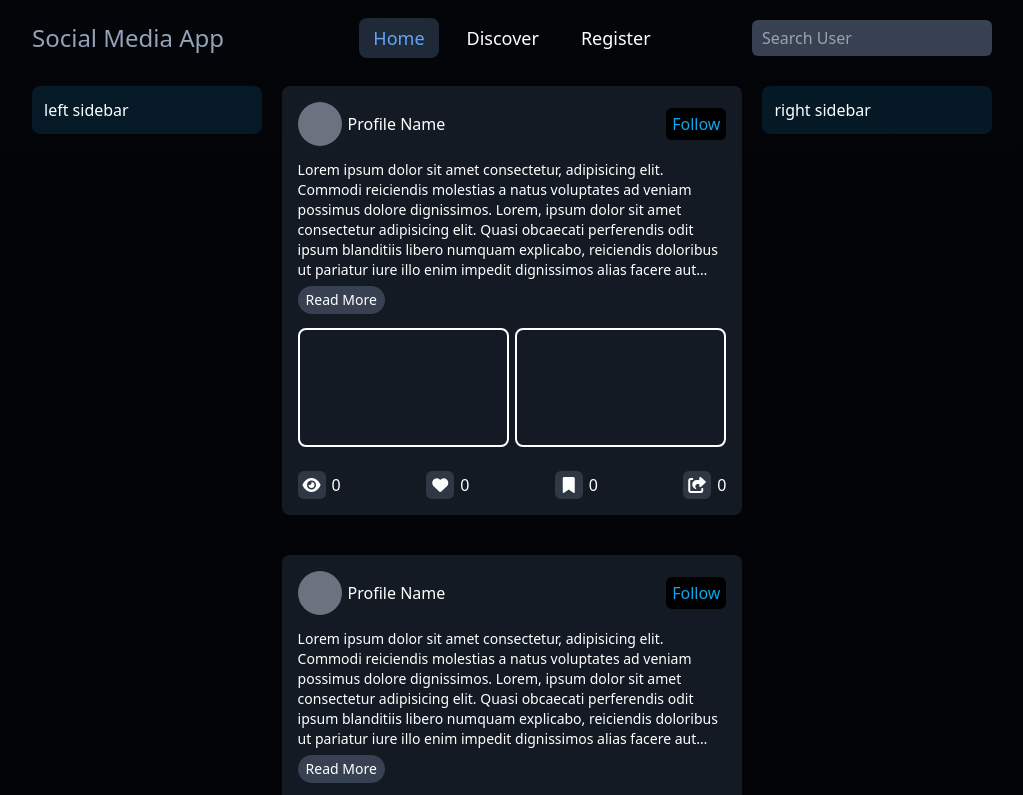
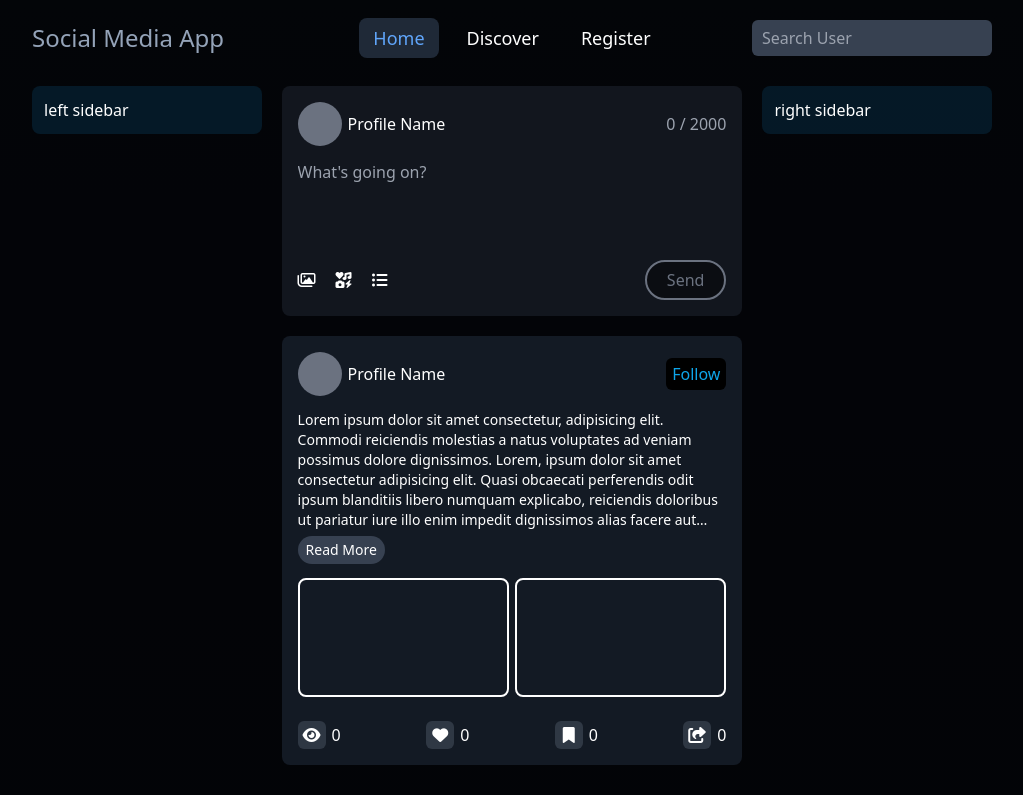
Before and after one commit to BahadirHakanYuksel/React_Projects, a React (Vite) app: page /social-media in a window 1280 px wide. Shown: the top 795 px of the page, without its empty margins (128-1151 px from the left). Built offline with nearby package versions, Linux system fonts and the light colour scheme.

Commit message:
user post sharing section part 1

```diff
--- a/src/Pages/Home/index.jsx
+++ b/src/Pages/Home/index.jsx
@@ -44,13 +44,13 @@ export default function Home() {
           Bahadır's Projects
         </header>
       </nav>
-      <div className="grid grid-cols-3 gap-8 justify-center px-20">
+      <div className="grid grid-cols-5 gap-8 justify-center px-20">
         {projects.map((project, i) => (
           <div
             className="border-2 border-solid border-gray-600 rounded-lg min-h[200px] p-3.5 flex flex-col items-center hover:border-gray-500 duration-200 gap-2.5 relative"
             key={i}
           >
-            <div className="absolute -left-4 -top-4 bg-gradient-to-tr to-sky-500 from-blue-800 text-blue-50 font-medium rounded-full w-10 text-lg h-10 flex items-center justify-center overflow-hidden">
+            <div className="absolute -left-4 -top-4 bg-gradient-to-tr to-sky-500 from-blue-800 text-blue-50 font-medium rounded-full w-8 text-base h-8 flex items-center justify-center overflow-hidden">
               {i + 1}
             </div>
             <img
@@ -60,12 +60,12 @@ export default function Home() {
             <header className="text-white text-xl font-medium mt-2.5">
               {project.name}
             </header>
-            <p className="text-gray-300 text-sm line-clamp-1">
+            <p className="text-gray-300 text-sm line-clamp-2">
               {project.explanation}
             </p>
             <button
               onClick={() => navigate(project.url)}
-              className="text-base px-10 h-10 rounded-full bg-blue-600 text-white shadow-lg hover:bg-blue-800 duration-300 flex items-center justify-center gap-2.5 hover:gap-5 mt-2.5"
+              className="text-base px-5 h-9 rounded-full bg-blue-600 text-white shadow-lg hover:bg-blue-800 duration-300 flex items-center justify-center gap-2.5 hover:gap-5 mt-2.5"
             >
               <span>Go to Project</span>
               <i className="fa-solid fa-arrow-right-long"></i>
--- a/src/Projects/2-Social-Media/index.jsx
+++ b/src/Projects/2-Social-Media/index.jsx
@@ -1,7 +1,37 @@
+import { useEffect, useRef, useState } from "react";
 import PostCard from "./components/PostCard";
+let first_len_update = 80;
 
 export default function SocialMedia() {
   const array = [1, 2, 3, 4, 5, 6, 7, 8, 9];
+  const maxCharacterLengthMedium = 170;
+  const maxCharacterLengthLarge = 570;
+
+  const [userPost, setUserPost] = useState({
+    text: "",
+    img_url: "",
+    emoji: "",
+    tags: [],
+  });
+  const userPostRef = useRef();
+
+  const handlePostChange = (e) => {
+    setUserPost({ ...userPost, text: e.target.value });
+  };
+  useEffect(() => {
+    const textarea = userPostRef.current;
+    let newlines = (userPost.text.match(/\n/g) || []).length;
+    console.log(newlines);
+    //burda kaldım
+    if (newlines % 3 === 0 && newlines > 0 && first_len_update < 1200) {
+      first_len_update += 80;
+      textarea.style.height = `${first_len_update}px`;
+      console.log("bursaııı - ", first_len_update);
+    } else if (newlines <= 2) {
+      textarea.style.height = "80px";
+      console.log("jldshasdfhasdf");
+    }
+  }, [userPost.text]);
   return (
     <div className="social-media-main-grid">
       <div className="pr-5">
@@ -9,11 +39,43 @@ export default function SocialMedia() {
           left sidebar
         </div>
       </div>
-      <div className="grid grid-cols-1 gap-10">
-        {array.map((_, i) => (
-          <PostCard key={i} id={i} />
-        ))}
+      <div className="flex flex-col gap-5">
+        <div className="bg-gray-700 bg-opacity-30 flex flex-col p-4 rounded-lg gap-3.5 max-h-[720px] overflow-hidden">
+          <div className="flex items-center justify-between">
+            <button className="flex items-center gap-1.5">
+              <div className="bg-gray-500 rounded-full w-11 h-11"></div>
+              <header className="font-medium">Profile Name</header>
+            </button>
+            <div className="text-gray-400">{userPost.text.length} / 2000</div>
+          </div>
+          <div className="relative">
+            <textarea
+              maxLength={2000}
+              ref={userPostRef}
+              value={userPost.text}
+              onChange={handlePostChange}
+              className="text-base resize-none w-full h-auto bg-transparent max-h-[570px]"
+              placeholder="What's going on?"
+            ></textarea>
+          </div>
+          <div className="flex items-center justify-between">
+            <div className="flex items-center gap-5">
+              <i className="fa-regular fa-images"></i>
+              <i className="fa-solid fa-icons"></i>
+              <i className="fa-solid fa-list-ul"></i>
+            </div>
+            <button className="text-gray-500 bg-black bg-opacity-40 rounded-full px-5 h-10 text-base font-medium border-2 border-solid border-gray-500 hover:border-blue-400 hover:text-blue-400   duration-300">
+              Send
+            </button>
+          </div>
+        </div>
+        <div className="grid grid-cols-1 gap-10">
+          {array.map((_, i) => (
+            <PostCard key={i} id={i} />
+          ))}
+        </div>
       </div>
+
       <div className="pl-5 sticky top-0 right-0">
         <div className="p-3 rounded-lg bg-sky-900 bg-opacity-30">
           right sidebar
```
